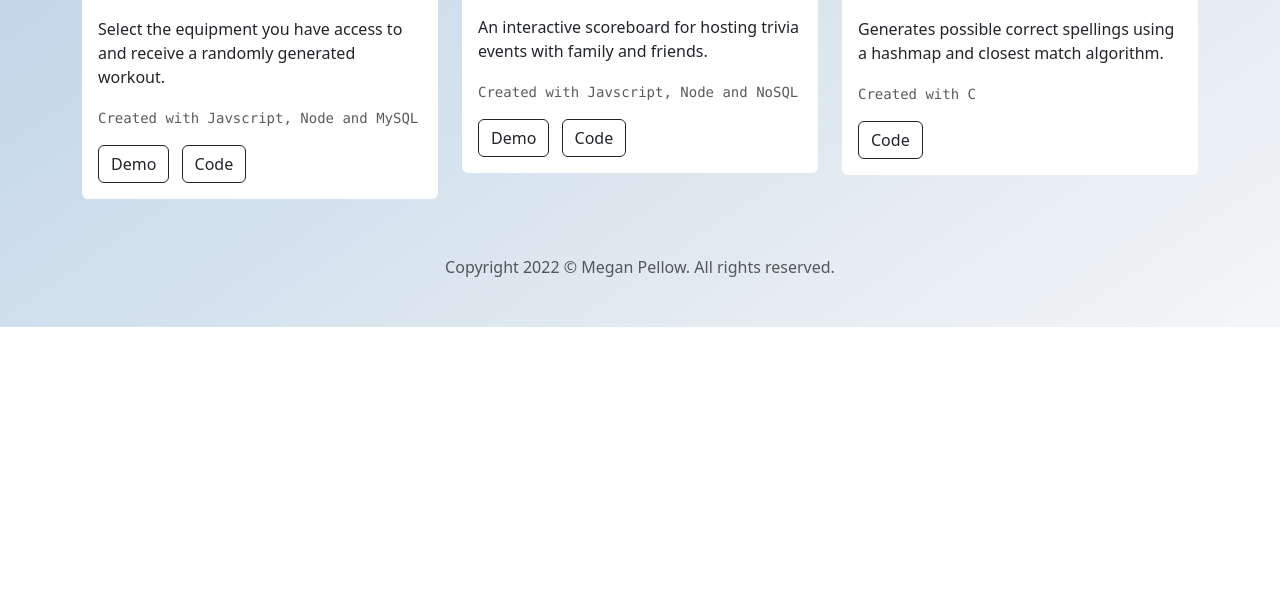
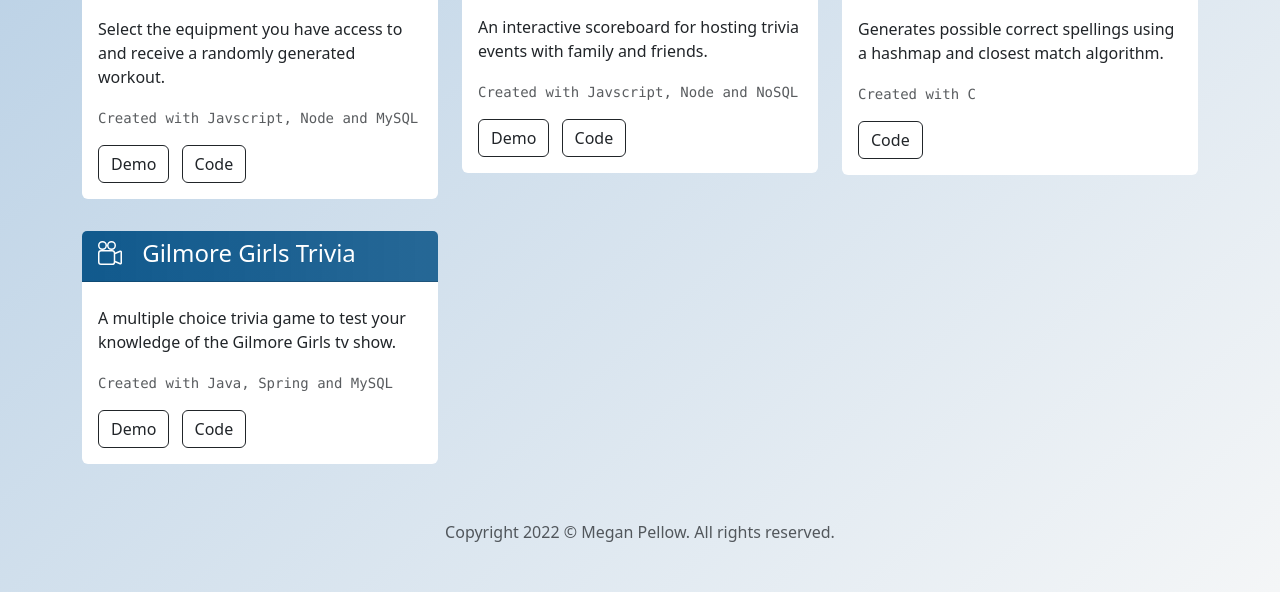
Before and after one commit to pellowm/pellowm.github.io, a plain HTML site: page index.html in a window 1280 px wide. Shown: the part 565-1157 px from the top of the page. Before the commit the page ends 892 px from the top, so only its background shows below. Drawn offline with Linux system fonts and the light colour scheme.

Commit message:
adding gilmore girls trivia

```diff
--- a/index.html
+++ b/index.html
@@ -77,7 +77,28 @@
               </div>
             </div>
          </div>
-      </div>
+
+        </div>
+        <div class="row row-cols-1 row-cols-md-3 mb-3">
+          <div class="col">
+            <div class="project-card card mb-3 ">
+              <div class="project-card-header card-header" >
+                <svg xmlns="http://www.w3.org/2000/svg" class="mb-2 me-3" color="white" width="24" height="24" fill="currentColor" class="bi bi-camera-reels" viewBox="0 0 16 16">
+                    <path d="M6 3a3 3 0 1 1-6 0 3 3 0 0 1 6 0zM1 3a2 2 0 1 0 4 0 2 2 0 0 0-4 0z"/>
+                    <path d="M9 6h.5a2 2 0 0 1 1.983 1.738l3.11-1.382A1 1 0 0 1 16 7.269v7.462a1 1 0 0 1-1.406.913l-3.111-1.382A2 2 0 0 1 9.5 16H2a2 2 0 0 1-2-2V8a2 2 0 0 1 2-2h7zm6 8.73V7.27l-3.5 1.555v4.35l3.5 1.556zM1 8v6a1 1 0 0 0 1 1h7.5a1 1 0 0 0 1-1V8a1 1 0 0 0-1-1H2a1 1 0 0 0-1 1z"/>
+                    <path d="M9 6a3 3 0 1 0 0-6 3 3 0 0 0 0 6zM7 3a2 2 0 1 1 4 0 2 2 0 0 1-4 0z"/>
+                  </svg>
+                <h4 class="my-0 fw-normal myinfo" style="display:inline;" >Gilmore Girls Trivia</h4>
+              </div>
+              <div class="project-card-body card-body">
+                <h4 class="card-title"></h4>
+                <p class="card-text"> A multiple choice trivia game to test your knowledge of the Gilmore Girls tv show. </p>
+                <p class="card-text"><small class="font-monospace text-muted">Created with Java, Spring and MySQL</small></p>
+                <a href="https://gg-trivia-app.herokuapp.com/welcome.html" class=" btn btn-medium btn-outline-dark me-2">Demo</a>
+                <a href="https://github.com/pellowm/gg-trivia-app" class=" btn btn-medium btn-outline-dark">Code</a>
+              </div>
+            </div>
+          </div>
     </main>
     <footer class="text-muted mb-5">
       <div class="container text-center">
```
